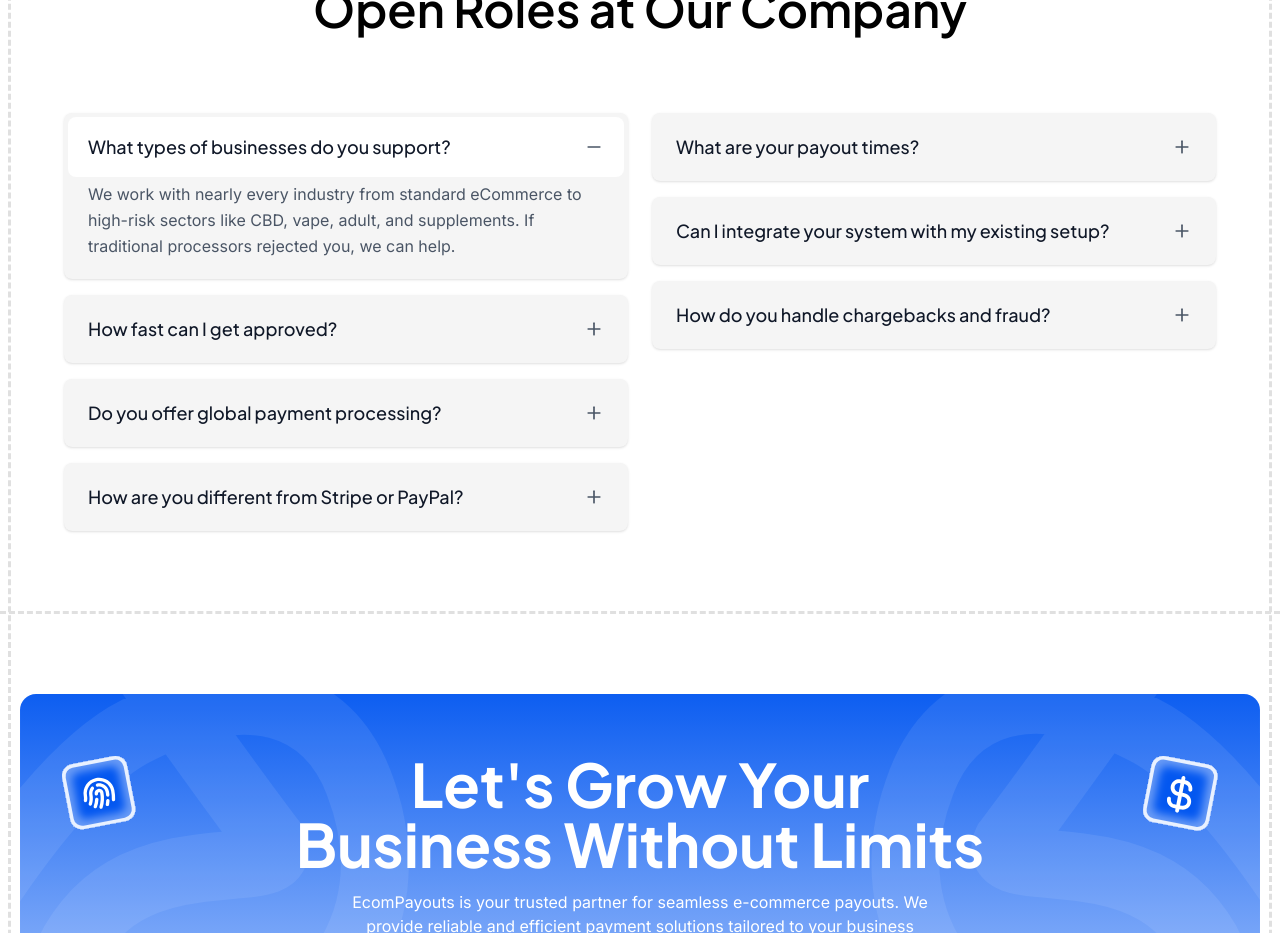
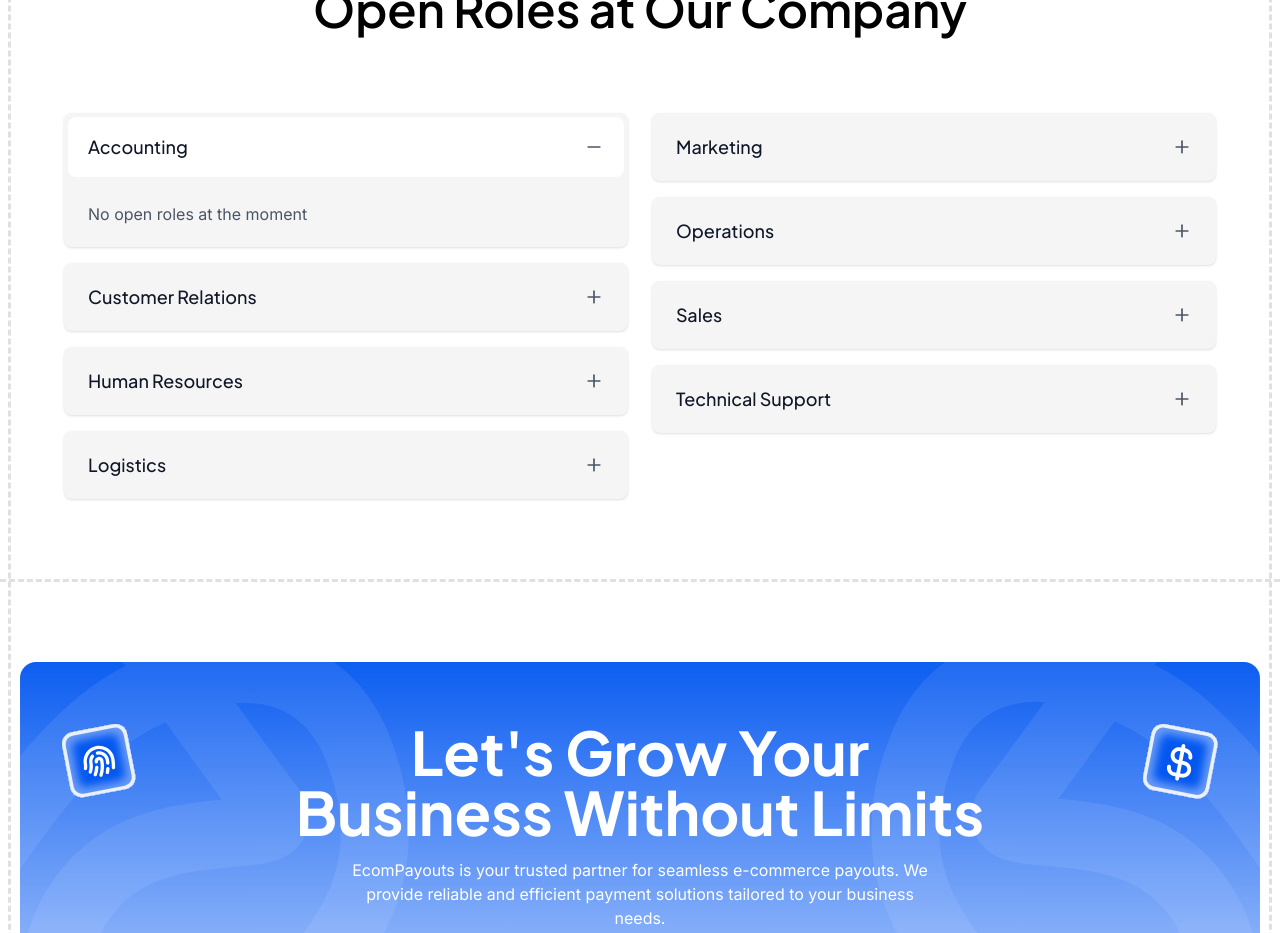
Before and after one commit to hammasmunir/ecom-mpayout, a Next.js app: page /careers in a window 1280 px wide. Shown: the part 1300-2233 px from the top of the page. Built offline with nearby package versions, Linux system fonts and the light colour scheme.

Commit message:
roles data added

```diff
--- a/components/careers/Roles.jsx
+++ b/components/careers/Roles.jsx
@@ -8,39 +8,36 @@ const Roles = () => {
 
   const faqs = [
     {
-      question: 'What types of businesses do you support?',
-      answer:
-        'We work with nearly every industry from standard eCommerce to high-risk sectors like CBD, vape, adult, and supplements. If traditional processors rejected you, we can help.',
+      question: 'Accounting',
+      answer: 'No open roles at the moment',
     },
     {
-      question: 'How fast can I get approved?',
-      answer:
-        'Our streamlined approval process typically takes 24-48 hours. We review applications quickly and provide fast decisions so you can start processing payments without delay.',
+      question: 'Customer Relations',
+      answer: 'No open roles at the moment',
     },
     {
-      question: 'Do you offer global payment processing?',
-      answer:
-        'Yes, we provide global payment processing solutions that allow you to accept payments from customers worldwide. Our platform supports multiple currencies and payment methods across different regions.',
+      question: 'Human Resources',
+      answer: 'No open roles at the moment',
     },
     {
-      question: 'How are you different from Stripe or PayPal?',
-      answer:
-        'Unlike Stripe or PayPal, we specialize in high-risk businesses and offer more flexible approval processes. We provide dedicated support, transparent pricing, and solutions tailored for businesses that traditional processors often reject.',
+      question: 'Logistics',
+      answer: 'No open roles at the moment',
     },
     {
-      question: 'What are your payout times?',
-      answer:
-        'Payout times vary based on your business type and risk profile. Most businesses receive payouts within 2-5 business days, with some eligible for next-day payouts once established.',
+      question: 'Marketing',
+      answer: 'No open roles at the moment',
     },
     {
-      question: 'Can I integrate your system with my existing setup?',
-      answer:
-        'Absolutely! We offer comprehensive APIs, plugins, and integrations that work with most eCommerce platforms, shopping carts, and custom systems. Our developer-friendly documentation makes integration straightforward.',
+      question: 'Operations',
+      answer: 'No open roles at the moment',
     },
     {
-      question: 'How do you handle chargebacks and fraud?',
-      answer:
-        'We provide advanced fraud prevention tools and chargeback management services. Our system includes real-time fraud detection, dispute resolution support, and tools to help minimize chargeback rates and protect your business.',
+      question: 'Sales',
+      answer: 'No open roles at the moment',
+    },
+    {
+      question: 'Technical Support',
+      answer: 'No open roles at the moment',
     },
   ];
 
@@ -79,7 +76,7 @@ const Roles = () => {
           style={{ gridTemplateRows: isOpen ? '1fr' : '0fr' }}
         >
           <div className="min-h-0">
-            <div className="px-6 pb-5">
+            <div className="px-6 py-5">
               <p className="text-base leading-relaxed text-gray-600">{faq.answer}</p>
             </div>
           </div>
```
